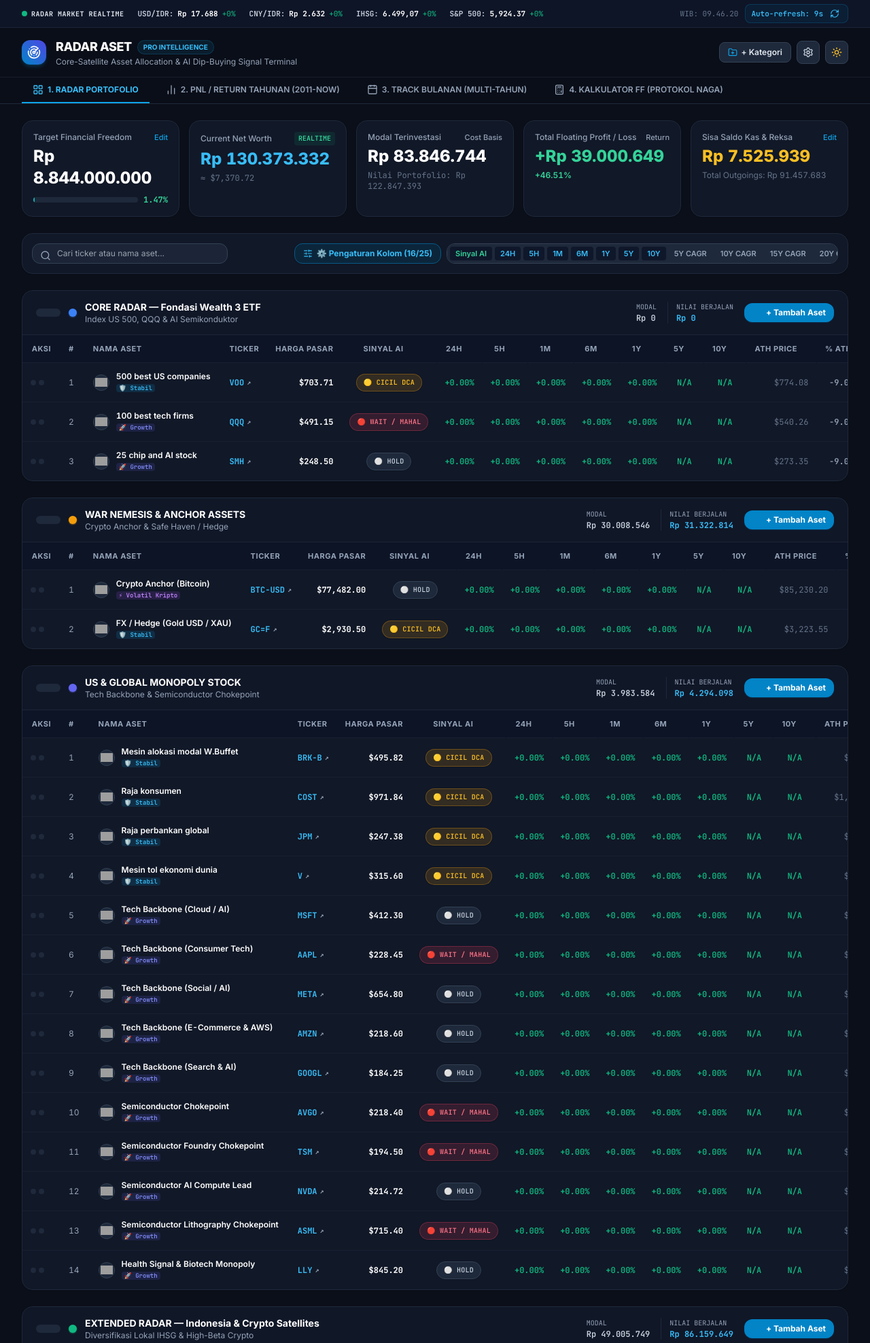
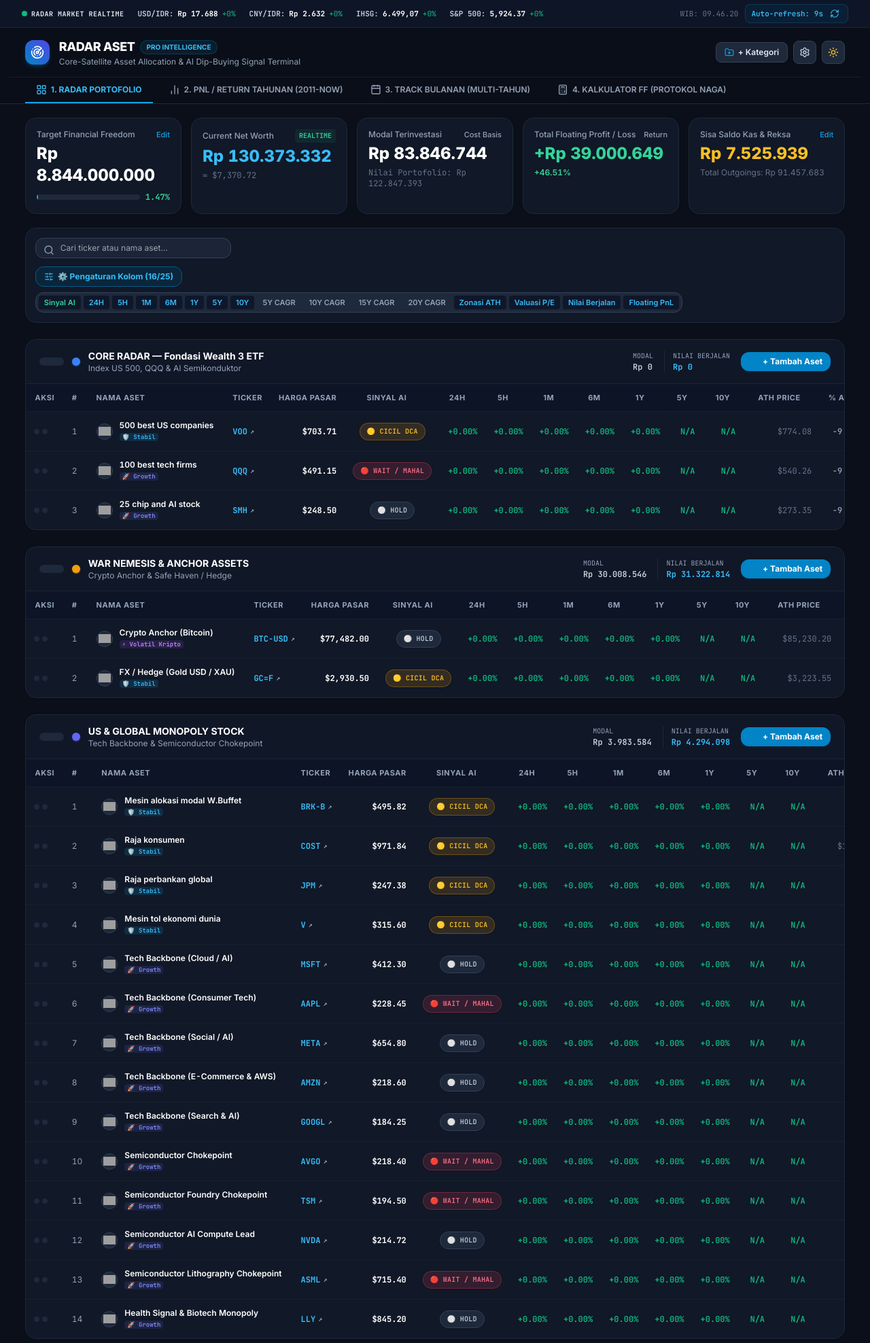
Before and after one commit to gugunmaulana/portfolio-tracker, a FastAPI app: page / in a window 1280 px wide. Shown: the top 1976 px of the page at 68% size. Run offline with FastAPI, Linux system fonts and the light colour scheme; data comes from the database, SQL or seed files in the repository; both versions use the stored data as it was after the commit; data that the repository does not hold is empty; some libraries are stand-ins or nearby versions; grey boxes are pictures that could not be loaded.

Commit message:
Add files via upload

```diff
--- a/app/templates/index.html
+++ b/app/templates/index.html
@@ -169,7 +169,7 @@
     </div>
 
     <!-- Main Navigation Header -->
-    <div class="max-w-[1720px] mx-auto px-4 lg:px-8 py-3.5 flex items-center justify-between gap-4">
+    <div class="w-full max-w-[98%] 2xl:max-w-[99%] mx-auto px-2 sm:px-4 lg:px-6 py-3.5 flex items-center justify-between gap-4">
 
       <!-- Brand Logo & Title -->
       <div class="flex items-center gap-3.5">
@@ -223,7 +223,7 @@
     </div>
 
     <!-- Navigation Tabs (4 Main Menus) -->
-    <div class="px-4 lg:px-8 flex items-center gap-2 border-t border-slate-100 dark:border-slate-800/60 overflow-x-auto whitespace-nowrap text-xs font-semibold">
+    <div class="w-full max-w-[98%] 2xl:max-w-[99%] mx-auto px-2 sm:px-4 lg:px-6 flex items-center gap-2 border-t border-slate-100 dark:border-slate-800/60 overflow-x-auto whitespace-nowrap text-xs font-semibold">
 
       <button @click="activeView = 'portfolio'"
               class="py-2.5 px-4 border-b-2 flex items-center gap-1.5 transition"
@@ -258,9 +258,9 @@
   </header>
 
   <!-- ========================================================================= -->
-  <!-- MAIN CONTAINER                                                            -->
+  <!-- MAIN CONTAINER (ULTRA-WIDE EXPANDED VIEW)                                 -->
   <!-- ========================================================================= -->
-  <main class="max-w-[1720px] mx-auto px-4 lg:px-8 py-6 space-y-6">
+  <main class="w-full max-w-[98%] 2xl:max-w-[99%] mx-auto px-2 sm:px-4 lg:px-6 py-5 space-y-5">
 
     <!-- ======================================================================= -->
     <!-- TOP EXECUTIVE SUMMARY METRIC CARDS                                      -->
@@ -354,8 +354,8 @@
             <span>⚙️ Pengaturan Kolom (<span x-text="activeColumnCount() + '/25'"></span>)</span>
           </button>
 
-          <!-- Quick Return Pillars / Column Quick Toggles -->
-          <div class="hidden sm:flex items-center gap-1 bg-slate-100 dark:bg-slate-800 p-1 rounded-xl border border-slate-200 dark:border-slate-700 overflow-x-auto max-w-xl">
+          <!-- Quick Return Pillars / Column Quick Toggles (Expanded Row) -->
+          <div class="hidden sm:flex items-center gap-1 bg-slate-100 dark:bg-slate-800 p-1 rounded-xl border border-slate-200 dark:border-slate-700 overflow-x-auto max-w-none">
             <template x-for="colKey in ['signal', 'perf24h', 'perf5h', 'perf1m', 'perf6m', 'perf1y', 'perf5y', 'perf10y', 'cagr5y', 'cagr10y', 'cagr15y', 'cagr20y', 'athZone', 'peValuation', 'curVal', 'pnl']" :key="colKey">
               <button @click="toggleCol(colKey)"
                       class="px-2 py-0.5 rounded text-[11px] font-semibold transition shrink-0"
```
Also changed, not shown: app/portfolio.db.
